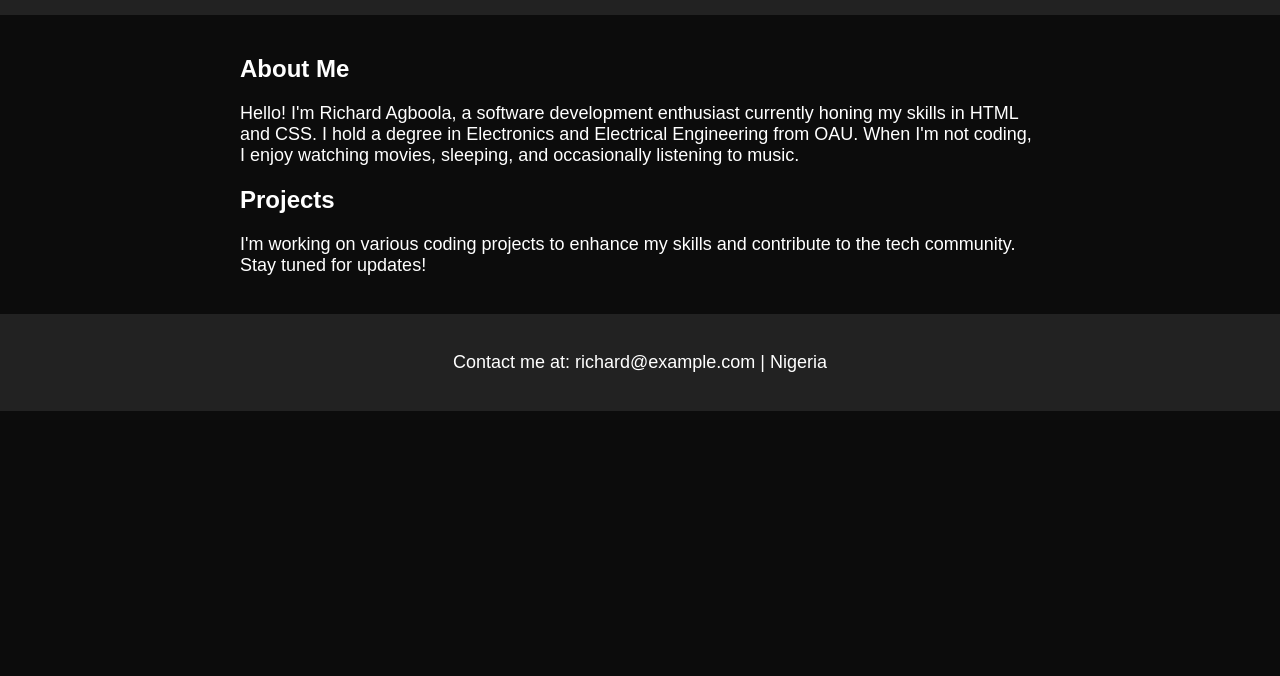
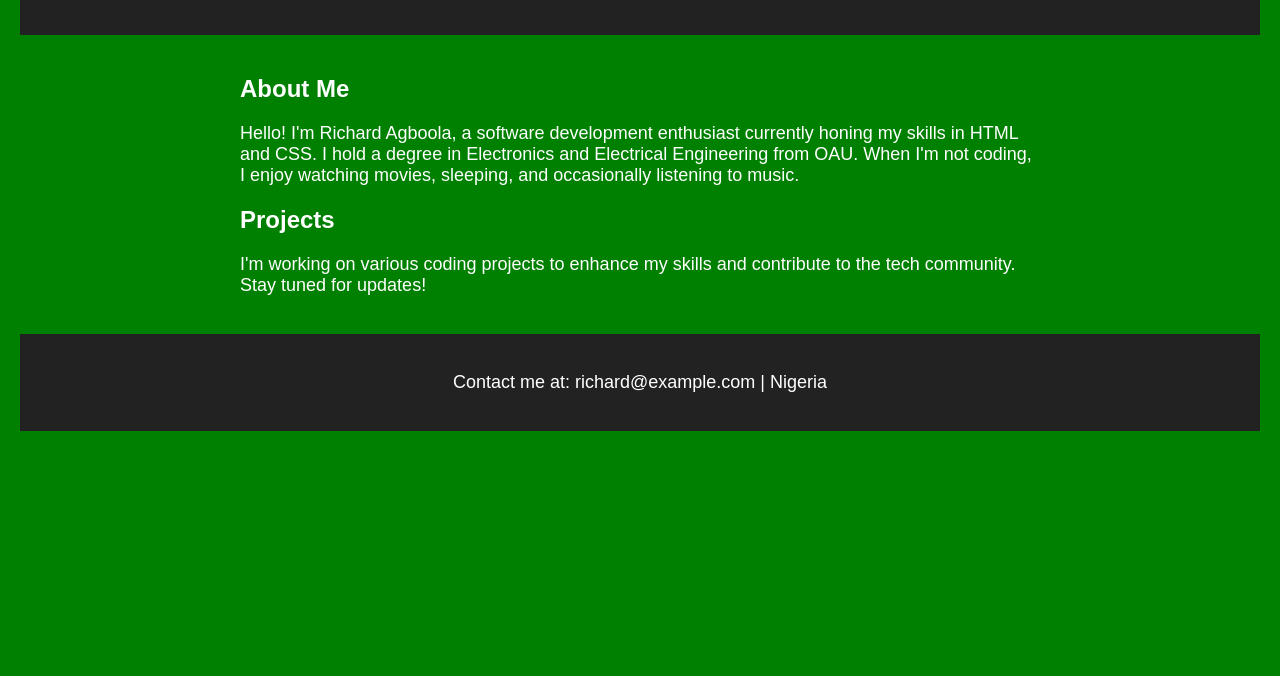
Before and after one commit to Ric11o2/html-css-by-jonas, a plain HTML site: page richard.html in a window 1280 px wide. Shown: the part 124-800 px from the top of the page. Drawn offline with Linux system fonts and the light colour scheme.

Commit message:
checking

```diff
--- a/richard.html
+++ b/richard.html
@@ -11,6 +11,8 @@
         color: #fff;
         margin: 0;
         padding: 0;
+        background-color: green;
+        padding: 20px;
       }
       header {
         background-color: #222;
```
